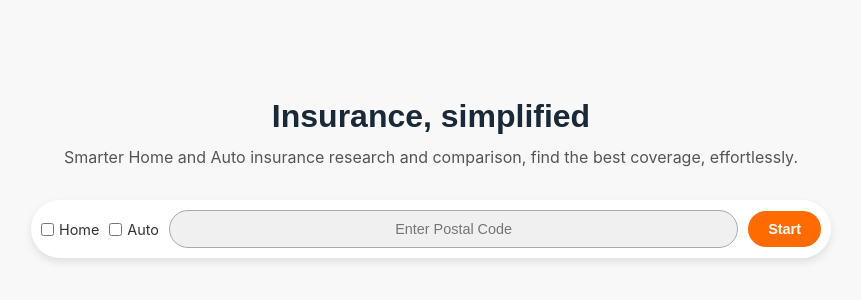
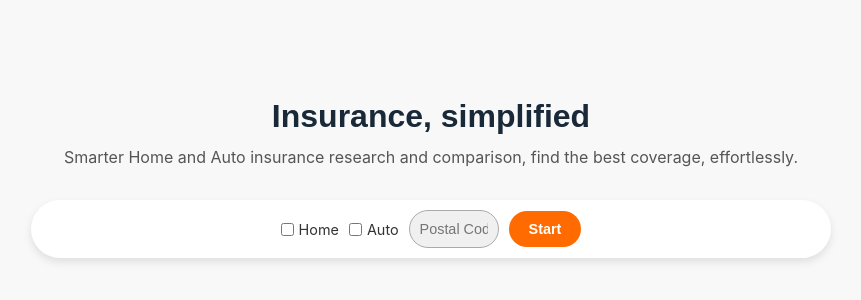
Before and after one commit to vidx3m/ince, a Next.js app: page / in a window 1280 px wide. Shown: the part 222-522 px from the top of the page, without its empty margins (209-1070 px from the left). Built offline with nearby package versions, Linux system fonts and the light colour scheme.

Commit message:
Updated landing page with How It Works section

```diff
--- a/pages/index.tsx
+++ b/pages/index.tsx
@@ -49,7 +49,8 @@ export default function Home() {
 
                 <input
                     type="text"
-                    placeholder="Enter Postal Code"
+                    placeholder="Postal Code"
+                    maxLength="7"
                     style={{
                         padding: "10px",
                         borderRadius: "20px",
@@ -58,7 +59,7 @@ export default function Home() {
                         color: "#333",
                         outline: "none",
                         fontSize: "0.9rem",
-                        flexGrow: 1,
+                        width: "90px",
                         textAlign: "center"
                     }}
                 />
```
